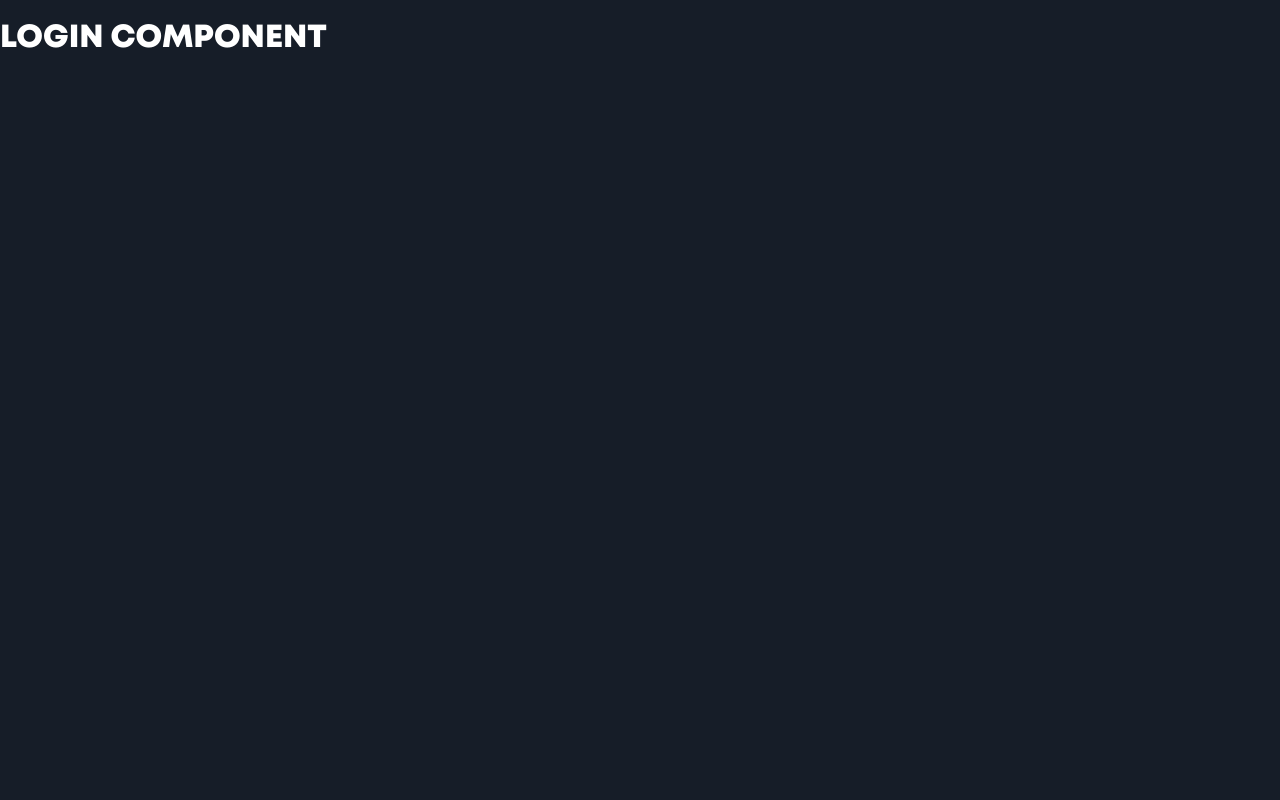
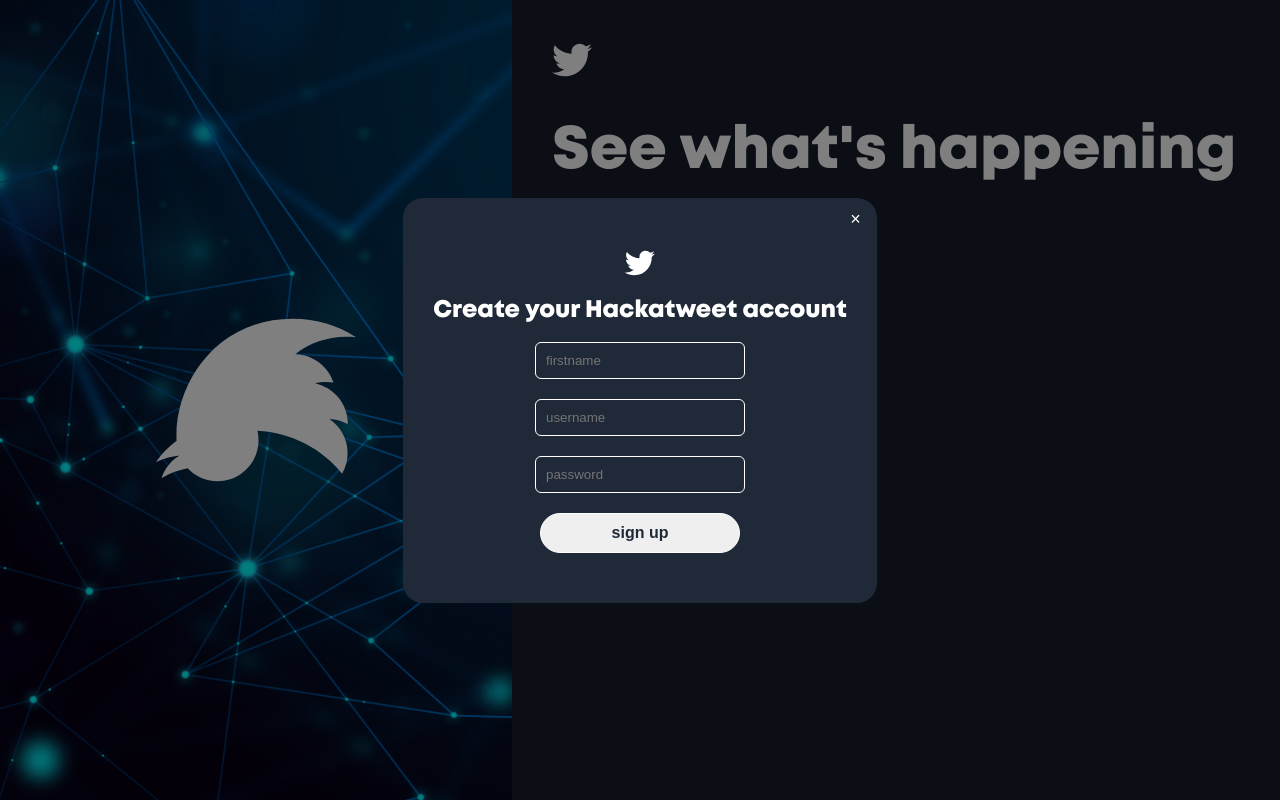
Before and after one commit to alexdelac/hackatweet-frontend, a Next.js app: page / in a window 1280 px wide. Built offline with nearby package versions, Linux system fonts and the light colour scheme.

Commit message:
hackatweet-frontend - push du jeudi soir

```diff
--- a/components/Login.js
+++ b/components/Login.js
@@ -1,13 +1,47 @@
-import styles from '../styles/Login.module.css';
+import { faTwitter } from "@fortawesome/free-brands-svg-icons";
+import { FontAwesomeIcon } from "@fortawesome/react-fontawesome";
+import styles from "../styles/Login.module.css";
 
 function Login() {
+  function handleClose() {
+    console.log("close");
+  }
   return (
-    <div>
+    <div className={styles.container}>
+      <aside className={styles.aside}>
+        <FontAwesomeIcon icon={faTwitter} className={styles.icon} />
+      </aside>
       <main className={styles.main}>
-        <h1 className={styles.title}>
-          LOGIN COMPONENT
-        </h1>
+        <div>
+          <FontAwesomeIcon icon={faTwitter} className={styles.icon} />
+        </div>
+        <h1 className={styles.title}>See what's happening</h1>
+        <div className={styles.btnLogin}>
+          <h2>Join hackatweet today</h2>
+          <button className={styles.signup}>sign up</button>
+          <p>already have an account ?</p>
+          <button id="signin" className={styles.signin}>
+            sign in
+          </button>
+        </div>
       </main>
+      <div className={styles.modalSignup}>
+        <div class={styles.modalContent}>
+          <button class={styles.modalClose} onClick={() => handleClose()}>
+            &times;
+          </button>
+          <FontAwesomeIcon icon={faTwitter} className={styles.icon} />
+          <h4>Create your Hackatweet account</h4>
+          <form className={styles.modalForm}>
+            <input type="text" id="firstname" placeholder="firstname" />
+            <input type="text" id="username" placeholder="username" />
+            <input type="password" id="password" placeholder="password" />
+            <button id="signup" className={styles.signupBtn}>
+              sign up
+            </button>
+          </form>
+        </div>
+      </div>
     </div>
   );
 }
--- a/package.json
+++ b/package.json
@@ -10,6 +10,7 @@
   },
   "dependencies": {
     "@fortawesome/fontawesome-svg-core": "^6.4.2",
+    "@fortawesome/free-brands-svg-icons": "^6.4.2",
     "@fortawesome/free-solid-svg-icons": "^6.4.2",
     "@fortawesome/react-fontawesome": "^0.2.0",
     "@reduxjs/toolkit": "^1.9.7",
--- a/styles/Login.module.css
+++ b/styles/Login.module.css
@@ -0,0 +1,138 @@
+.container {
+    display: grid;
+    grid-template-columns: repeat(5, 1fr);
+    grid-template-rows: 1fr;
+    height: 100vh;
+}
+
+.aside {
+    display: flex;
+    justify-content: center;
+    align-items: center;
+    background: url('/images/bgHome.jpg');
+    background-size: cover;
+    grid-column-start: 1;
+    grid-column-end: 3;
+    grid-row-start: 1;
+    grid-row-end: 2;
+}
+
+.aside .icon {
+    font-size: 200px;
+    transform: rotate(180deg);
+}
+
+.main {
+    display: flex;
+    flex-direction: column;
+    justify-self: flex-start;
+    align-content: flex-start;
+    gap: 40px;
+    padding: 40px;
+    background-color: #161d28;
+    grid-column-start: 3;
+    grid-column-end: 6;
+    grid-row-start: 1;
+    grid-row-end: 2;
+}
+
+.main .icon {
+    font-size: 40px;
+}
+
+.main h1 {
+    font-size: 60px;
+}
+
+.btnLogin {
+    display: flex;
+    flex-direction: column;
+    gap: 20px;
+}
+
+.signup {
+    width: 200px;
+    height: 40px;
+    color: #161d28;
+    border-radius: 20px;
+    background-color: #1AB7EA;
+    border-color: #1AB7EA;
+    color: #fff;
+    font-weight: 600;
+    font-size: 16px;
+}
+
+.signin {
+    width: 200px;
+    height: 40px;
+    color: #161d28;
+    border-radius: 20px;
+    border: 1px solid#fff;
+    color: #1AB7EA;
+    background: none;
+    font-weight: 600;
+    font-size: 16px;
+}
+
+.modalSignup {
+    /* display: none; */
+    display: flex;
+    justify-content: center;
+    align-items: center;
+    position: fixed;
+    inset: 0;
+    background-color: rgba(0, 0, 0, 0.5);
+}
+
+.modalContent {
+    position: relative;
+    background-color: #1F2938;
+    display: flex;
+    flex-direction: column;
+    padding: 50px 30px;
+    gap: 20px;
+    border-radius: 20px;
+}
+
+.modalContent .icon {
+    font-size: 30px;
+}
+
+.modalContent h4 {
+    font-size: 24px;
+}
+
+.modalClose {
+    position: absolute;
+    right: 10px;
+    top: 10px;
+    background: none;
+    font-size: 18px;
+    color: #fff;
+}
+
+.modalForm {
+    display: flex;
+    flex-direction: column;
+    align-items: center;
+    gap: 20px;
+}
+
+.modalForm input {
+    width: 210px;
+    padding: 10px;
+    border: 1px solid #fff;
+    background: none;
+    color: #fff;
+    border-radius: 6px;
+}
+
+.signupBtn {
+    width: 200px;
+    height: 40px;
+    border-radius: 20px;
+    border: 1px solid#fff;
+    color: #1F2938;
+    font-weight: 600;
+    font-size: 16px;
+}
--- a/styles/globals.css
+++ b/styles/globals.css
@@ -24,3 +24,17 @@
 * {
   box-sizing: border-box;
 }
+
+h1,  h2, h3, h4, h5, h6, p {
+  margin: 0;
+}
+
+button {
+  border: none;
+  outline: none;
+}
+
+input:focus {
+  outline: none;
+  border: none;
+}
```
Also changed, not shown: public/images/bgHome.jpg (added), 1 other file (tests, documents, lock files or other folders).
